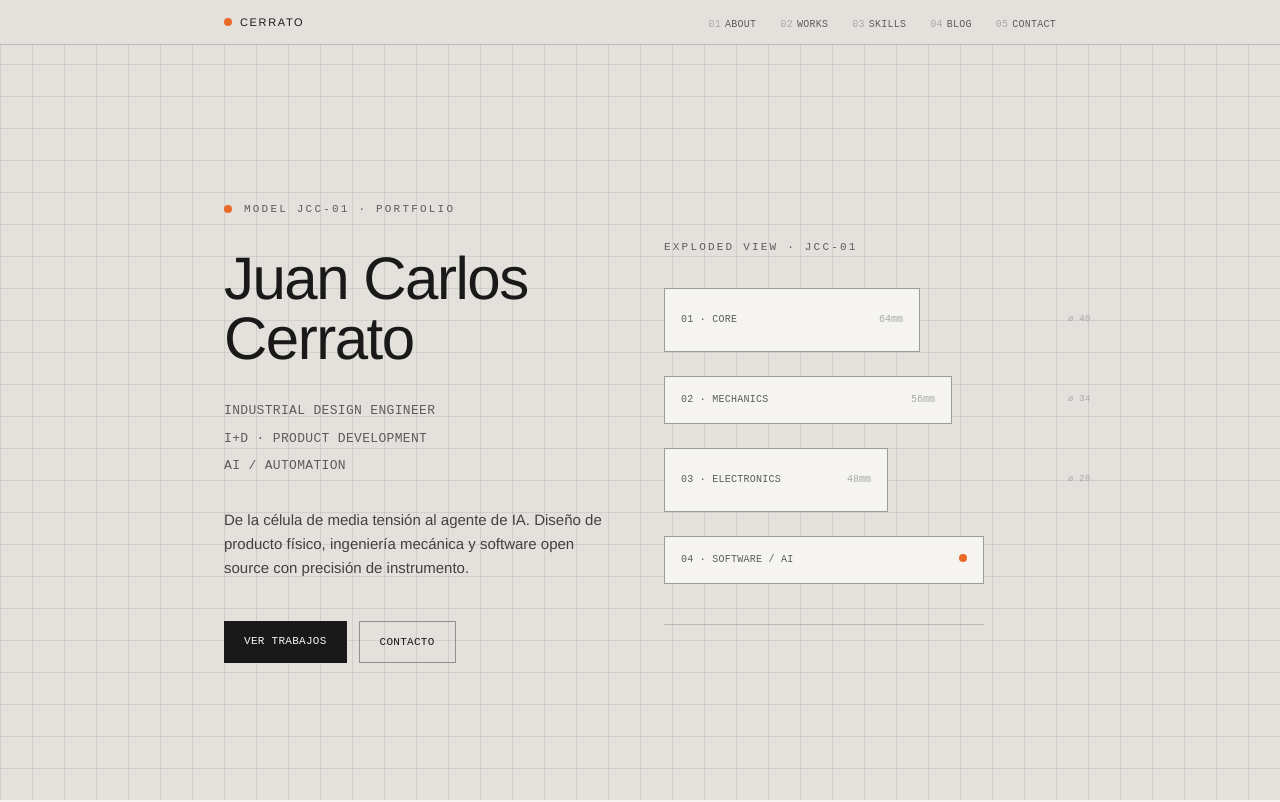
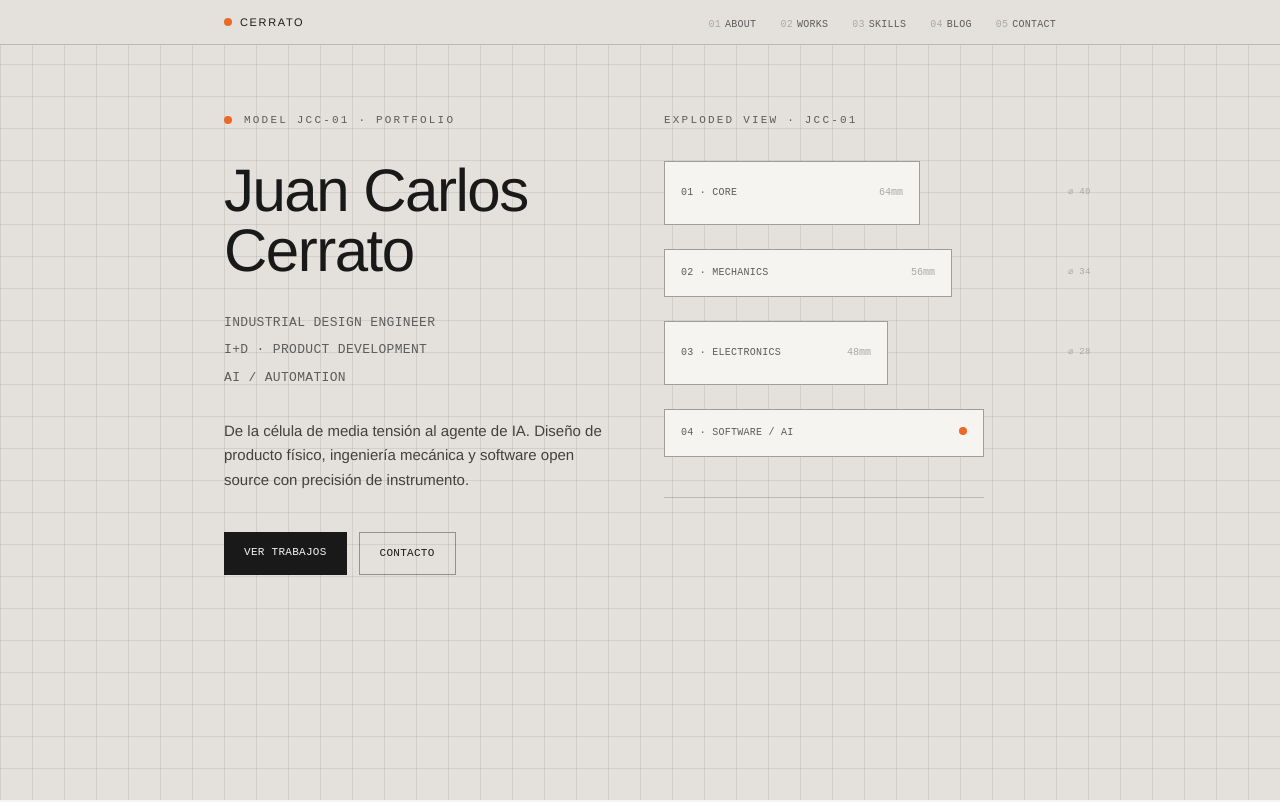
Before and after one commit to juankrider/juankrider.github.io, a Next.js app: page / in a window 1280 px wide. Shown: the top 802 px of the page. Built offline with nearby package versions, Linux system fonts and the light colour scheme.

Commit message:
style: sube el contenido del hero (texto model...) hacia arriba

```diff
--- a/src/components/Hero.tsx
+++ b/src/components/Hero.tsx
@@ -4,10 +4,10 @@ import { motion } from "framer-motion";
 
 export default function Hero() {
   return (
-    <section className="relative flex min-h-screen items-center overflow-hidden bg-ground pt-16">
+    <section className="relative flex min-h-screen items-start overflow-hidden bg-ground">
       {/* Rejilla técnica de fondo */}
       <div className="hero-grid-fine pointer-events-none absolute inset-0" />
-      <div className="container-custom relative grid w-full items-center gap-12 px-6 py-16 md:px-12 lg:px-24 lg:grid-cols-2">
+      <div className="container-custom relative grid w-full items-start gap-12 px-6 pb-16 pt-28 md:px-12 lg:px-24 lg:grid-cols-2">
         {/* Copy en ficha técnica */}
         <motion.div
           initial={{ opacity: 0, y: 10 }}
```
